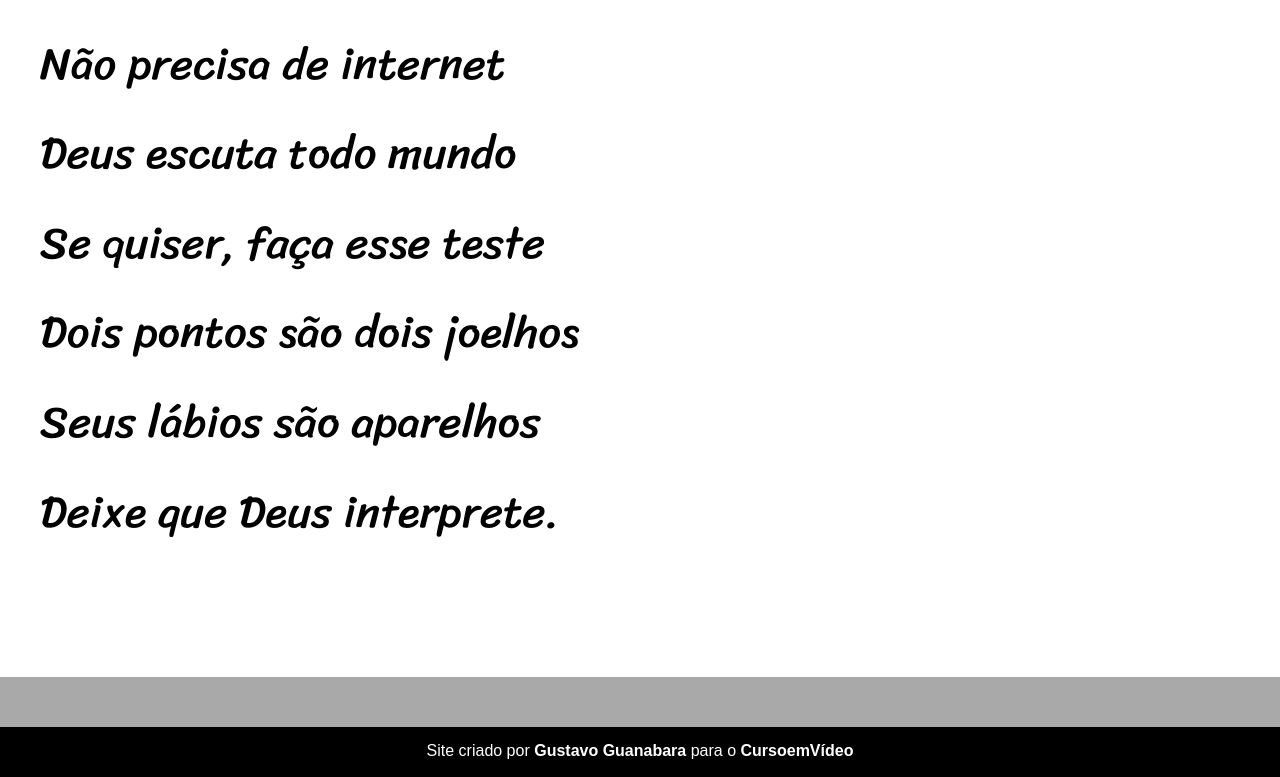
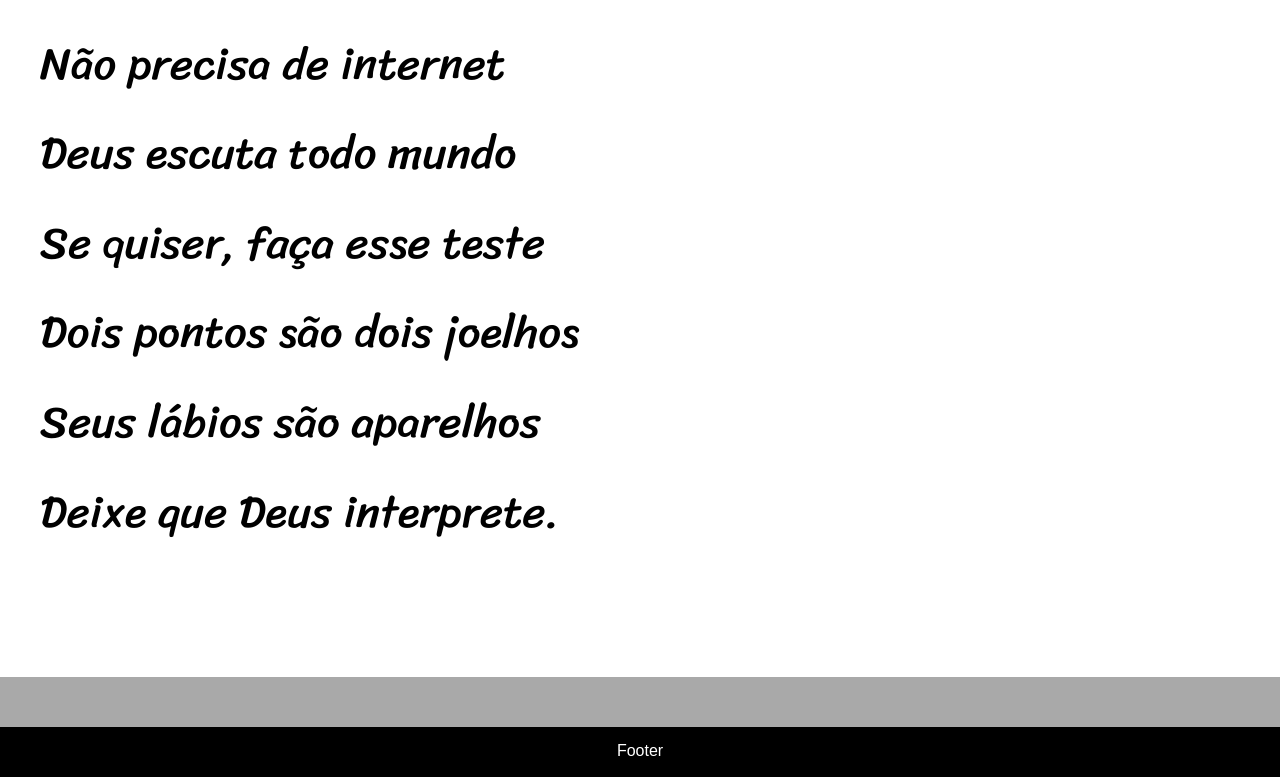
Before and after one commit to devguilhermecosta/projeto-cordel, a plain HTML site: page index.html in a window 1280 px wide. Shown: the part 5049-5826 px from the top of the page. Drawn offline with Linux system fonts and the light colour scheme.

Commit message:
Update index.html

```diff
--- a/index.html
+++ b/index.html
@@ -97,7 +97,7 @@
 
     <!--footer-->
     <footer>
-        <p>Site criado por <a class="header-link" href="https://gustavoguanabara.github.io/" target="_blank">Gustavo Guanabara</a> para o <a class="header-link" href="https://www.youtube.com/cursoemvideo" target="_blank">CursoemVídeo</a></p>
+        <p>Footer</p>
     </footer>
 </body>
 </html>
```
